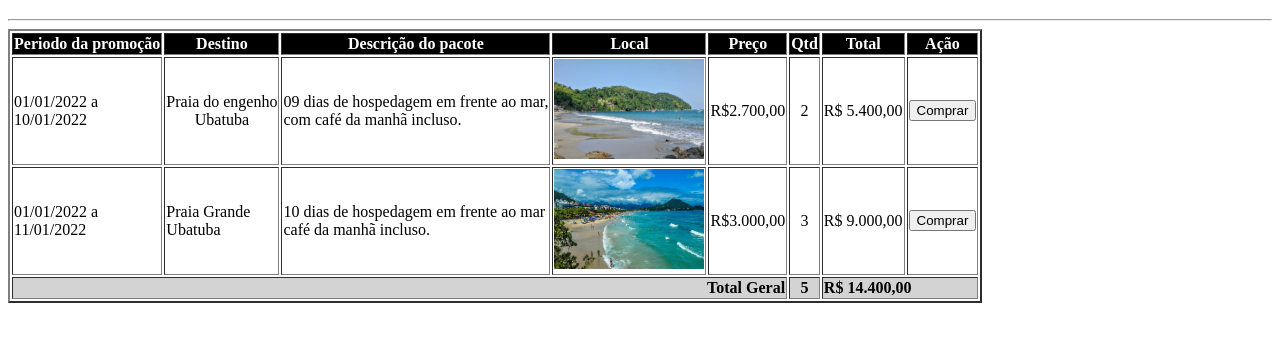
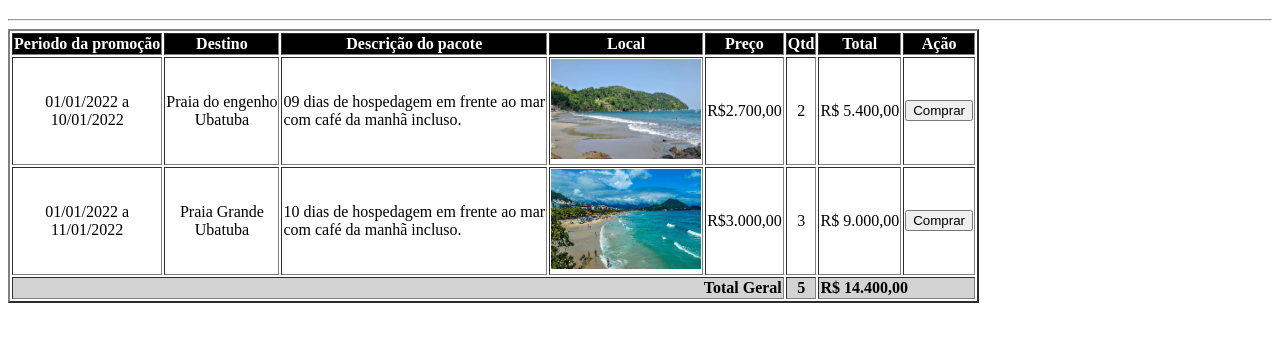
Before and after one commit to mcheco/tabela-viagens, a plain HTML site: page index.html in a window 1280 px wide. Shown: the part 61-402 px from the top of the page. Drawn offline with Linux system fonts and the light colour scheme.

Commit message:
atualização na posição dos textos

```diff
--- a/index.html
+++ b/index.html
@@ -24,9 +24,9 @@
         </thead>
         <tbody>
             <tr>
-                <td>01/01/2022 a<br>10/01/2022</td>
+                <td align="center">01/01/2022 a<br>10/01/2022</td>
                 <td align="center">Praia do engenho <br>Ubatuba</td>
-                <td>09 dias de hospedagem em frente ao mar, <br>com café da manhã incluso.</td>
+                <td>09 dias de hospedagem em frente ao mar<br>com café da manhã incluso.</td>
                 <td><img src="/_images/praia-do-engenho-00.webp" alt="praia engenho" width="150px" height="100px"></td>
                 <td> R$2.700,00</td>
                 <td align="center">2</td>
@@ -34,9 +34,9 @@
                 <td><a href="https://www.instagram.com/chalepordosol/" target="_blank"><button>Comprar</button></a></td>
             </tr>
             <tr>
-                <td>01/01/2022 a <br>11/01/2022</td>
-                <td>Praia Grande <br>Ubatuba</td>
-                <td>10 dias de hospedagem em frente ao mar <br>café da manhã incluso.</td>
+                <td align="center">01/01/2022 a <br>11/01/2022</td>
+                <td align="center">Praia Grande <br>Ubatuba</td>
+                <td>10 dias de hospedagem em frente ao mar <br>com café da manhã incluso.</td>
                 <td><img src="/_images/Praia_Grande_Ubatuba_04.jpg" alt="praia grande" width="150px" height="100px"></td>
                 <td>R$3.000,00</td>
                 <td align="center">3</td>
```
